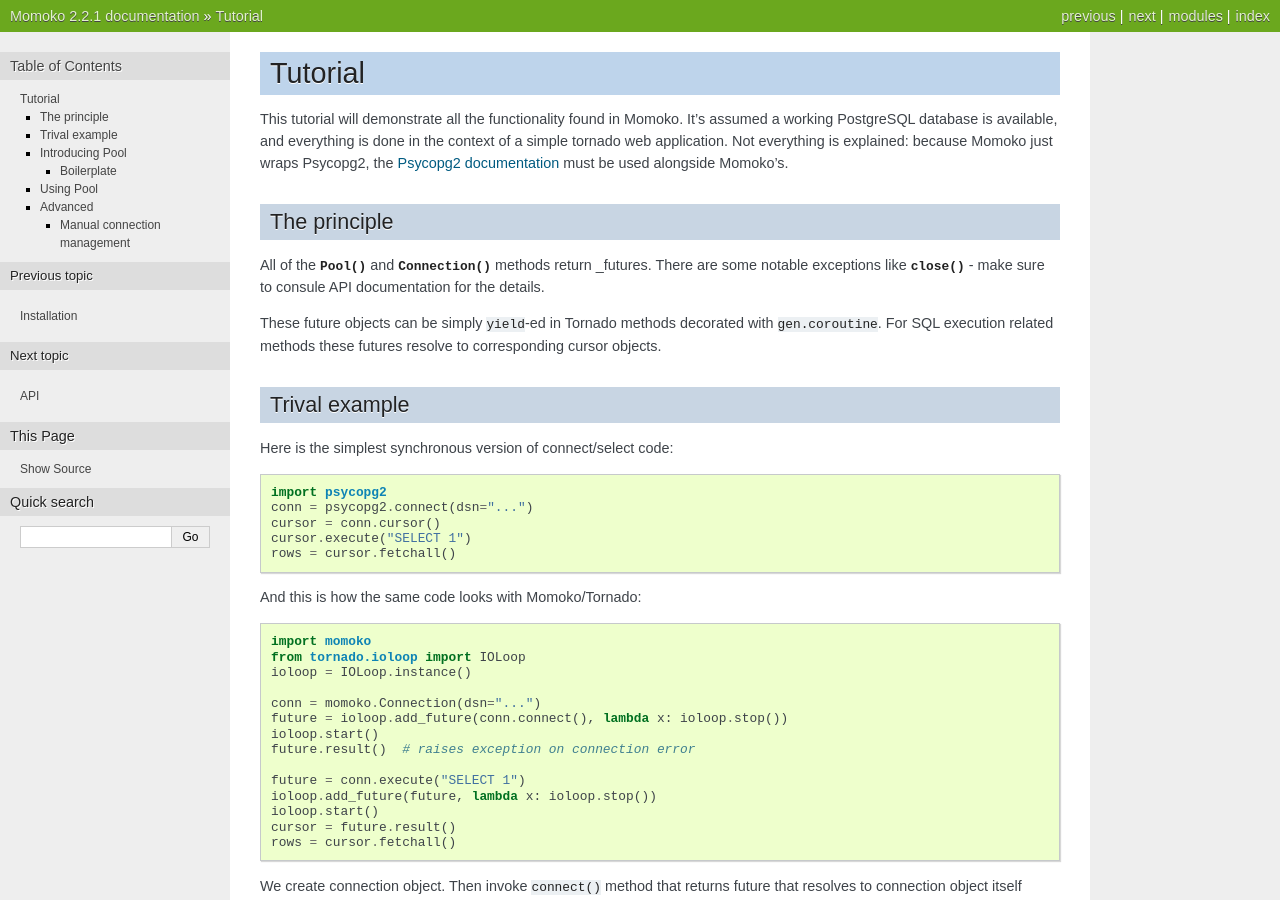
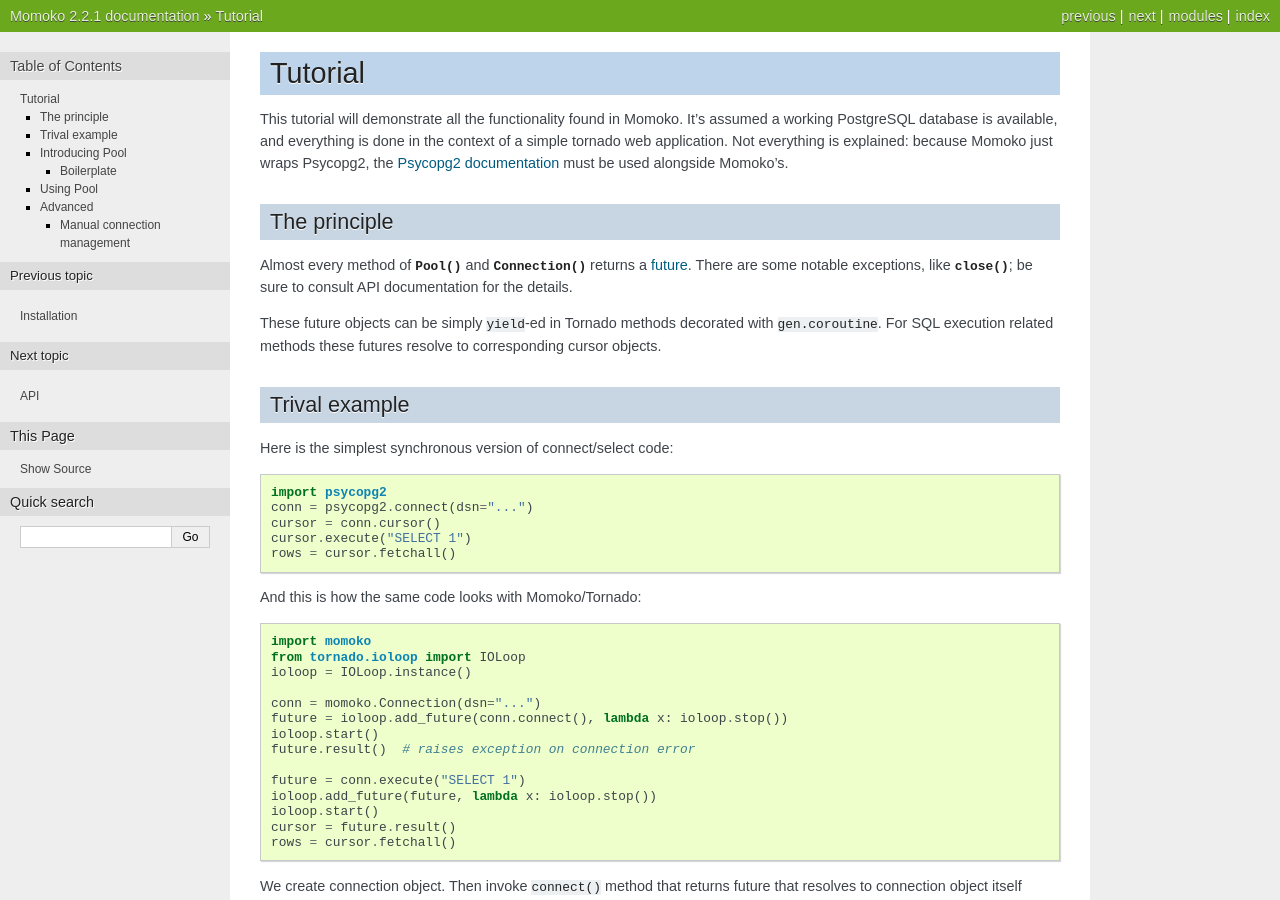
Before and after one commit to FSX/momoko, a Sphinx documentation site: the page built from docs/tutorial.rst, in a window 1280 px wide and 900 px high. Built offline with Sphinx 7.4.7, drawn with Linux system fonts in a browser that asks for light colours.

Commit message:
docs: clarify an ambiguous paragraph

```diff
--- a/docs/tutorial.rst
+++ b/docs/tutorial.rst
@@ -11,9 +11,10 @@
 
 The principle
 -------------
-All of the :py:meth:`~momoko.Pool` and :py:meth:`~momoko.Connection` methods return
-_futures. There are some notable exceptions like :py:meth:`~momoko.Pool.close` - make sure
-to consule API documentation for the details.
+Almost every method of :py:meth:`~momoko.Pool` and :py:meth:`~momoko.Connection`
+returns a `future`_. There are some notable exceptions, like
+:py:meth:`~momoko.Pool.close`; be sure to consult API documentation for the
+details.
 
 These future objects can be simply ``yield``-ed in Tornado methods decorated with ``gen.coroutine``.
 For SQL execution related methods these futures resolve to corresponding cursor objects.
@@ -226,4 +227,4 @@
 .. _Wait: http://tornado.readthedocs.org/en/stable/gen.html#tornado.gen.Wait
 .. _WaitAll: http://tornado.readthedocs.org/en/stable/gen.html#tornado.gen.WaitAll
 .. _exceptions: http://initd.org/psycopg/docs/module.html#exceptions
-.. _futures: http://tornado.readthedocs.org/en/latest/concurrent.html
+.. _future: http://tornado.readthedocs.org/en/latest/concurrent.html
```
